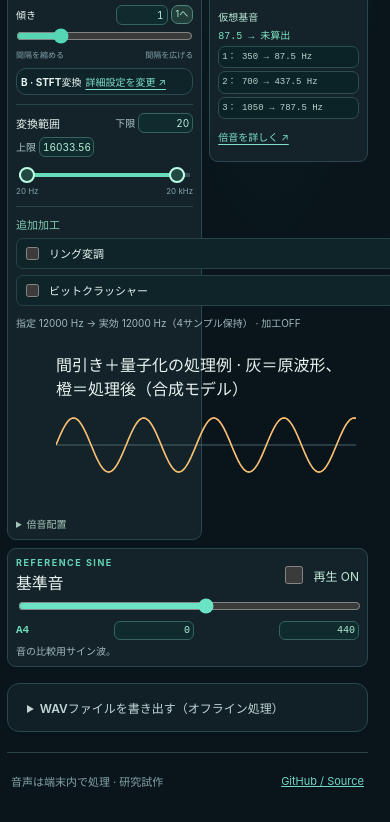
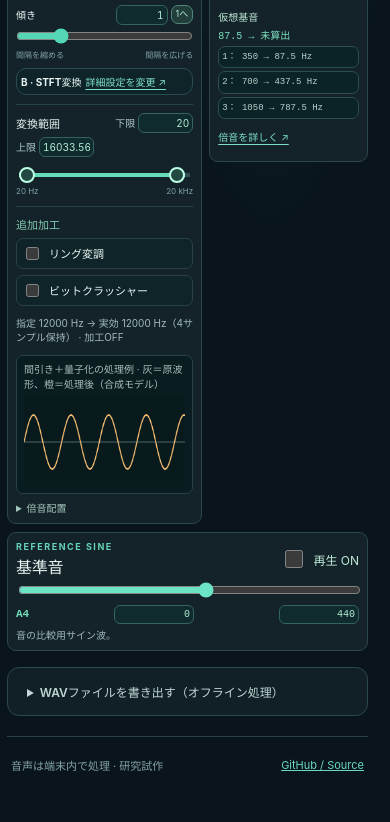
Before and after one commit to kinoko34077/frequency-warp-vst, a plain HTML site: page web-demo/index.html in a window 390 px wide. Shown: the part 770-1592 px from the top of the page. Drawn offline with Linux system fonts and the light colour scheme; no server answers.

Commit message:
style: show compact sample-hold waveform model at mobile widths

```diff
--- a/web-demo/style.css
+++ b/web-demo/style.css
@@ -379,3 +379,9 @@ dialog[open]{display:flex;flex-direction:column;height:min(92dvh,850px);max-heig
    processing has already switched to the opposite actual Rust engine. */
 .settings-body [hidden]{display:none!important}
 .settings-body .engine-auto-result{display:block;padding:6px 8px;border:1px solid #426c61;border-radius:6px;background:#152f2c;color:#bdf6df;font-size:12px;font-weight:700;margin-top:3px}
+
+/* Experimental bitcrusher visual: independent synthetic time-domain example. */
+.crusher-wave-view{margin:5px 0 0;padding:6px 7px;border:1px solid #284247;border-radius:7px;background:#091c20}
+.crusher-wave-view figcaption{font-size:10px;color:#a9bdb9;margin-bottom:5px;line-height:1.5}
+.crusher-wave-view canvas{width:100%;height:90px;display:block;border-radius:4px;background:#091a1d}
+#crusher-rate-explainer{overflow-wrap:anywhere}
```
